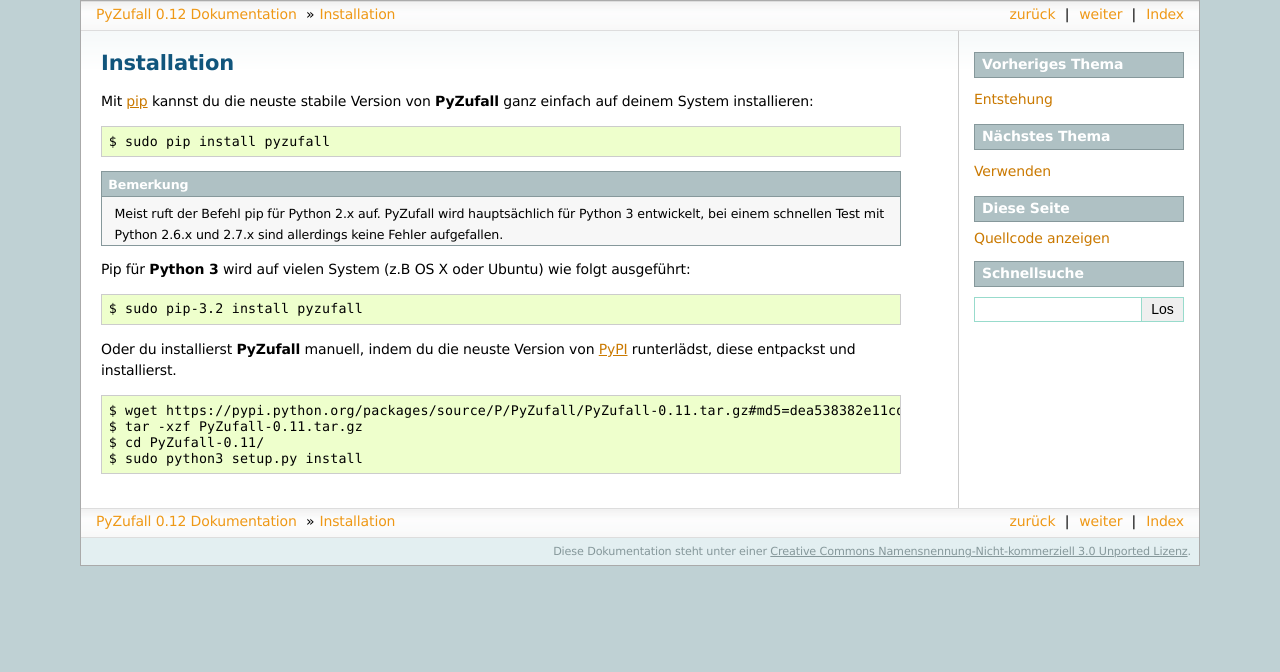
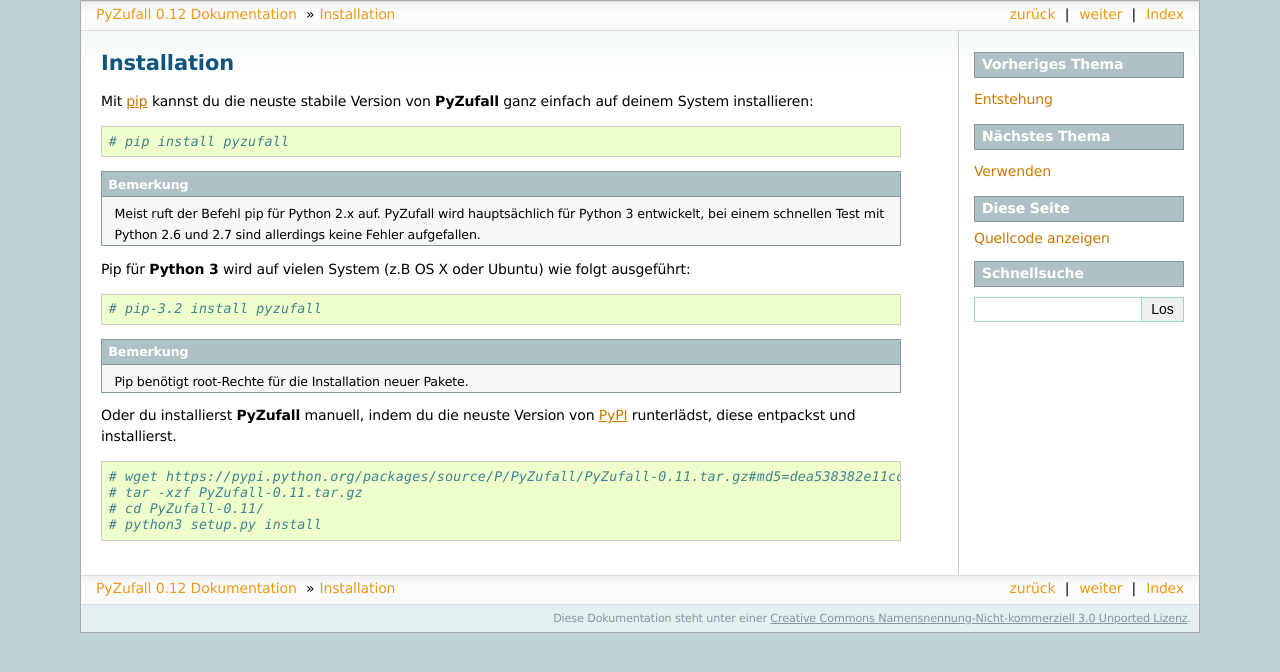
Before and after one commit to davidak/PyZufall, a Sphinx documentation site: the page built from doc/installation.rst, in a window 1280 px wide. Shown: the top 672 px of the page. Built offline with Sphinx 7.4.7, drawn with Linux system fonts in a browser that asks for light colours.

```diff
--- a/README.rst
+++ b/README.rst
@@ -41,4 +41,4 @@ Hier ein einfaches Beispiel, wie du mit PyZufall einen zufälligen Namen generie
 	name = vorname_m() + ' ' + nachname()
 	print(name)
 
-Mehr zur Verwendung der einzelnen Module und deren Funktionen erfährst du in der `Dokumentation <https://pyzufall.readthedocs.org/de/latest/verwenden.html>`_.
+Mehr zur Verwendung der einzelnen Module und deren Funktionen erfährst du in der `Dokumentation <https://pyzufall.readthedocs.org/>`_.
--- a/doc/installation.rst
+++ b/doc/installation.rst
@@ -3,20 +3,24 @@ Installation
 
 Mit `pip <http://www.pip-installer.org/en/latest/installing.html>`_ kannst du die neuste stabile Version von **PyZufall** ganz einfach auf deinem System installieren::
 
-	$ sudo pip install pyzufall
+	# pip install pyzufall
 
 .. note::
 
-	Meist ruft der Befehl pip für Python 2.x auf. PyZufall wird hauptsächlich für Python 3 entwickelt, bei einem schnellen Test mit Python 2.6.x und 2.7.x sind allerdings keine Fehler aufgefallen.
+	Meist ruft der Befehl pip für Python 2.x auf. PyZufall wird hauptsächlich für Python 3 entwickelt, bei einem schnellen Test mit Python 2.6 und 2.7 sind allerdings keine Fehler aufgefallen.
 
 Pip für **Python 3** wird auf vielen System (z.B OS X oder Ubuntu) wie folgt ausgeführt::
 
-	$ sudo pip-3.2 install pyzufall
+	# pip-3.2 install pyzufall
+
+.. note::
+
+	Pip benötigt root-Rechte für die Installation neuer Pakete.
 
 Oder du installierst **PyZufall** manuell, indem du die neuste Version von `PyPI <https://pypi.python.org/pypi/pyzufall>`_ runterlädst, diese entpackst und installierst.
 ::
 
-	$ wget https://pypi.python.org/packages/source/P/PyZufall/PyZufall-0.11.tar.gz#md5=dea538382e11cd9b537b3d70f205fdc7
-	$ tar -xzf PyZufall-0.11.tar.gz
-	$ cd PyZufall-0.11/
-	$ sudo python3 setup.py install
+	# wget https://pypi.python.org/packages/source/P/PyZufall/PyZufall-0.11.tar.gz#md5=dea538382e11cd9b537b3d70f205fdc7
+	# tar -xzf PyZufall-0.11.tar.gz
+	# cd PyZufall-0.11/
+	# python3 setup.py install
--- a/pyzufall/__init__.py
+++ b/pyzufall/__init__.py
@@ -2,5 +2,3 @@
 """
 Generiert zufällige Daten wie Namen, Berufe, Bandnamen, ein Datum, Sätze oder den Datensatz einer Personen.
 """
-
-from .version import __version__
```
Also changed, not shown: doc/entwicklung.rst (+11 -1 lines).
